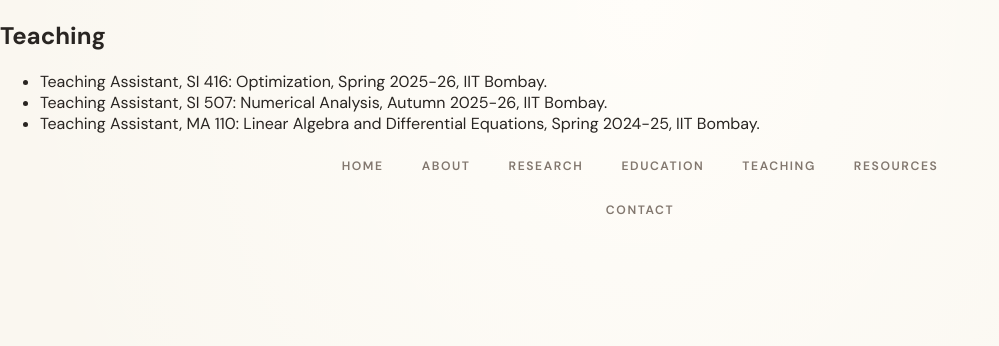
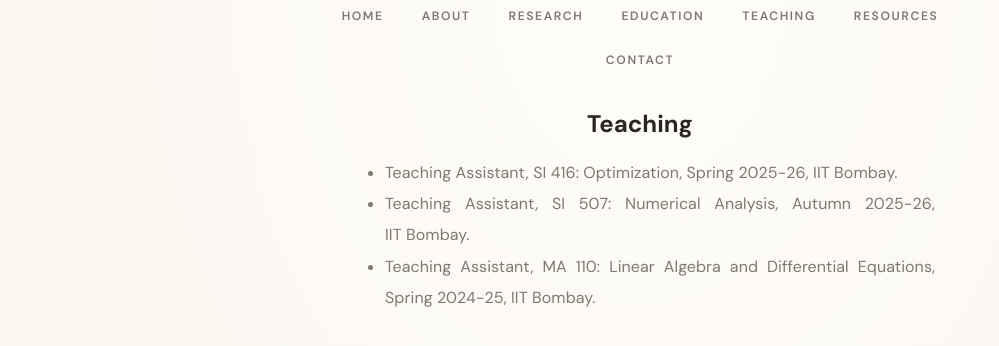
Before and after one commit to siyadrahmanm/siyadrahmanm.github.io, a plain HTML site: page teaching.html in a window 1280 px wide. Shown: the whole page, without its empty margins (0-999 px from the left). Drawn offline with Linux system fonts and the light colour scheme.

Commit message:
Update teaching.html

```diff
--- a/teaching.html
+++ b/teaching.html
@@ -9,15 +9,6 @@
   <link rel="stylesheet" href="https://cdnjs.cloudflare.com/ajax/libs/font-awesome/6.5.1/css/all.min.css">
 </head>
 <body>
-
-  <section>
-    <h2>Teaching</h2>
-    <ul>
-      <li>Teaching Assistant, SI 416: Optimization, Spring 2025-26, IIT Bombay.</li>
-      <li>Teaching Assistant, SI 507: Numerical Analysis, Autumn 2025-26, IIT Bombay.</li>
-      <li>Teaching Assistant, MA 110: Linear Algebra and Differential Equations, Spring 2024-25, IIT Bombay.</li>
-    </ul>
-  </section>
 
   <nav class="menu">
       <a href="index.html">Home</a>
@@ -32,5 +23,14 @@
       <a href="contact.html">Contact</a>
     </nav>
 
+  <section>
+    <h2 class="section-heading">Teaching</h2>
+    <ul class="bio">
+      <li>Teaching Assistant, SI 416: Optimization, Spring 2025-26, IIT Bombay.</li>
+      <li>Teaching Assistant, SI 507: Numerical Analysis, Autumn 2025-26, IIT Bombay.</li>
+      <li>Teaching Assistant, MA 110: Linear Algebra and Differential Equations, Spring 2024-25, IIT Bombay.</li>
+    </ul>
+  </section>
+
 </body>
 </html>
```
